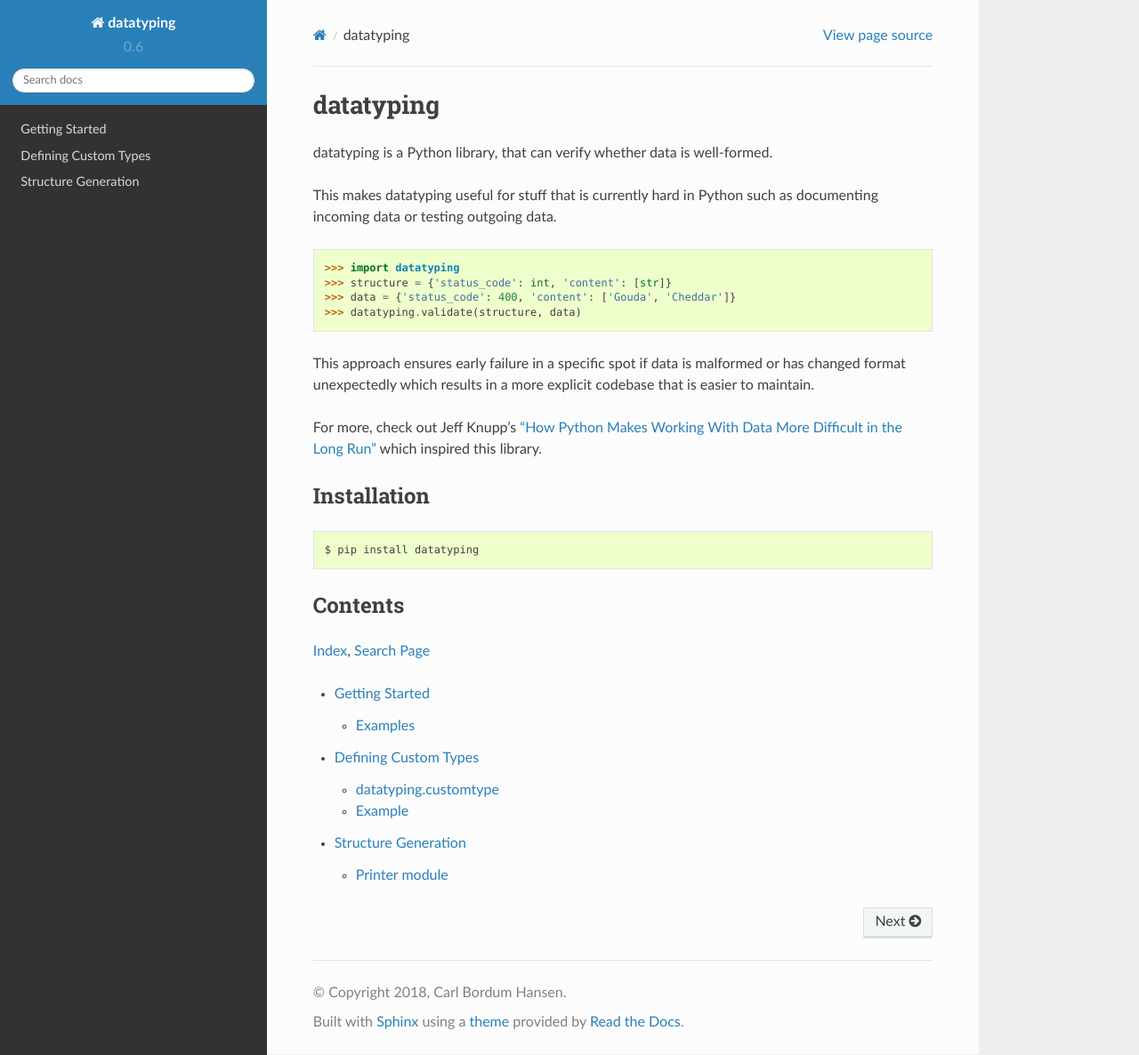
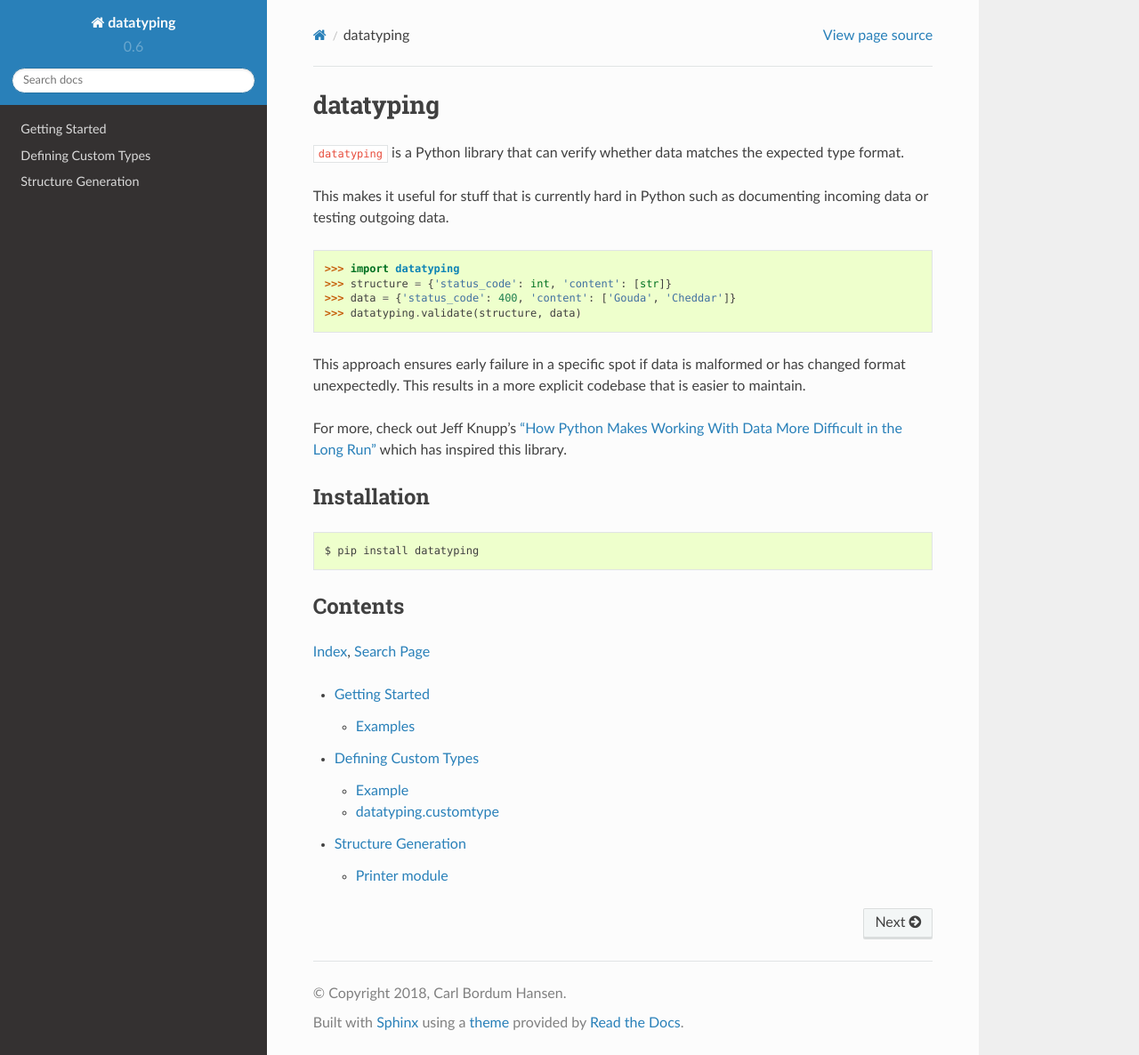
Before and after one commit to carlbordum/datatyping, a Sphinx documentation site: the page built from docs/source/index.rst, in a window 1280 px wide and 1186 px high. Shown: the whole window at 89% size. Built offline with Sphinx 7.4.7 and the Read the Docs theme 2.0.0, drawn with Linux system fonts in a browser that asks for light colours.

Commit message:
Update the docs to reflect the changes Also some formatting fixes

```diff
--- a/README.rst
+++ b/README.rst
@@ -8,7 +8,7 @@
     :target: http://datatyping.readthedocs.io
 
 
-`datatyping` is a pure Python library with no dependencies that you can use to
+``datatyping`` is a pure Python library with no dependencies that you can use to
 verify whether elements in a data structure have the expected types. Great for
 incoming JSON.
 
--- a/docs/source/index.rst
+++ b/docs/source/index.rst
@@ -1,9 +1,9 @@
 datatyping
 ==========
 
-datatyping is a Python library, that can verify whether data is well-formed.
+``datatyping`` is a Python library that can verify whether data matches the expected type format.
 
-This makes datatyping useful for stuff that is currently hard in Python such
+This makes it useful for stuff that is currently hard in Python such
 as documenting incoming data or testing outgoing data.
 
 .. code-block:: python
@@ -14,13 +14,13 @@
     >>> datatyping.validate(structure, data)
 
 This approach ensures early failure in a specific spot if data is malformed or
-has changed format unexpectedly which results in a more explicit codebase that
+has changed format unexpectedly. This results in a more explicit codebase that
 is easier to maintain.
 
 For more, check out Jeff Knupp's `"How Python Makes Working With Data More
 Difficult in the Long Run"
 <https://jeffknupp.com/blog/2016/11/13/how-python-makes-working-with-data-more-difficult-in-the-long-run/>`_
-which inspired this library.
+which has inspired this library.
 
 Installation
 ------------
--- a/docs/source/printer.rst
+++ b/docs/source/printer.rst
@@ -1,8 +1,8 @@
 Structure Generation
 ====================
 
-It can be tedious to type out a structure. Luckily `datatyping` comes with a
-useful submodule for that called `printer`.
+It may be tedious to type out a structure at times. For this purpose, ``datatyping`` comes
+with a useful submodule: ``printer``.
 
 .. code-block:: python
 
```
Also changed, not shown: docs/source/customtype.rst (+13 -6 lines).
